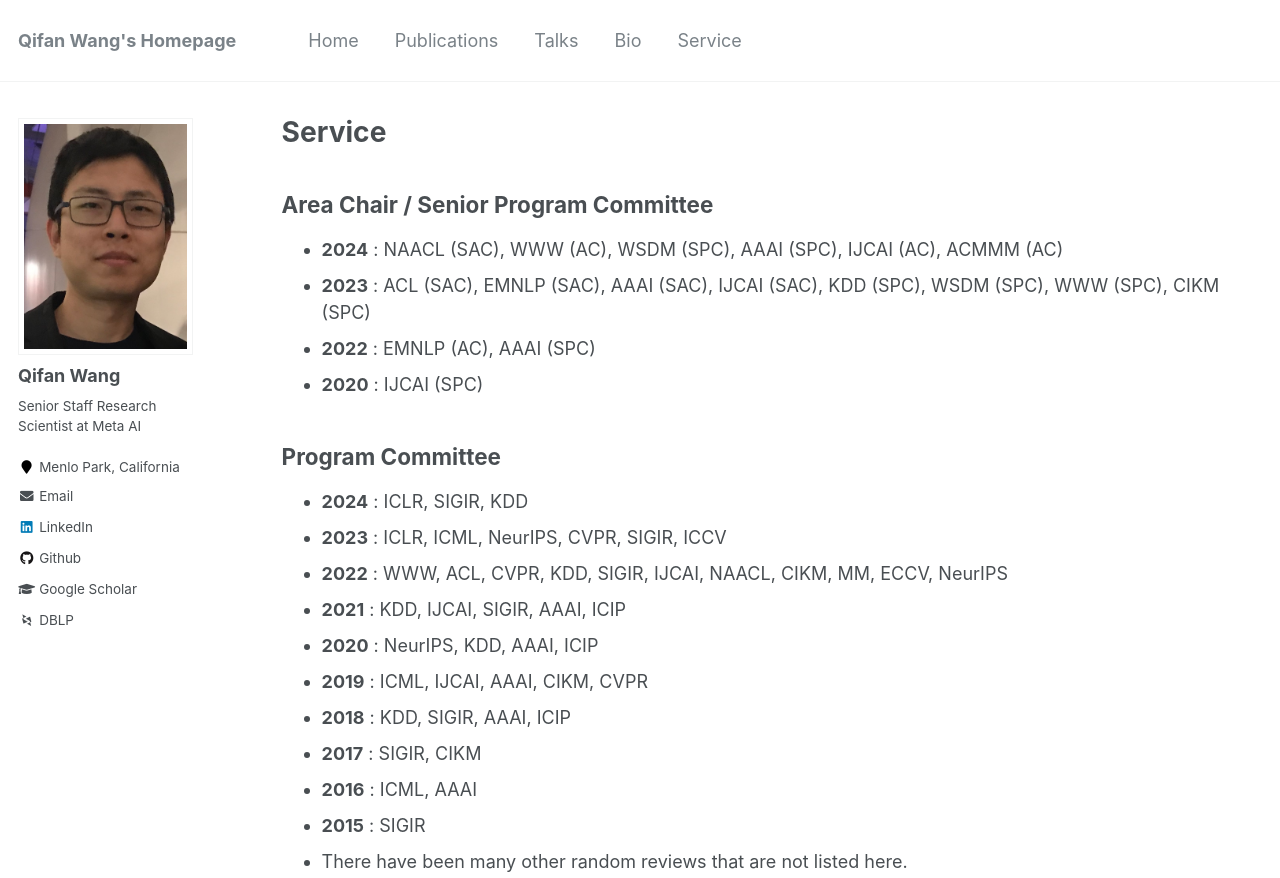
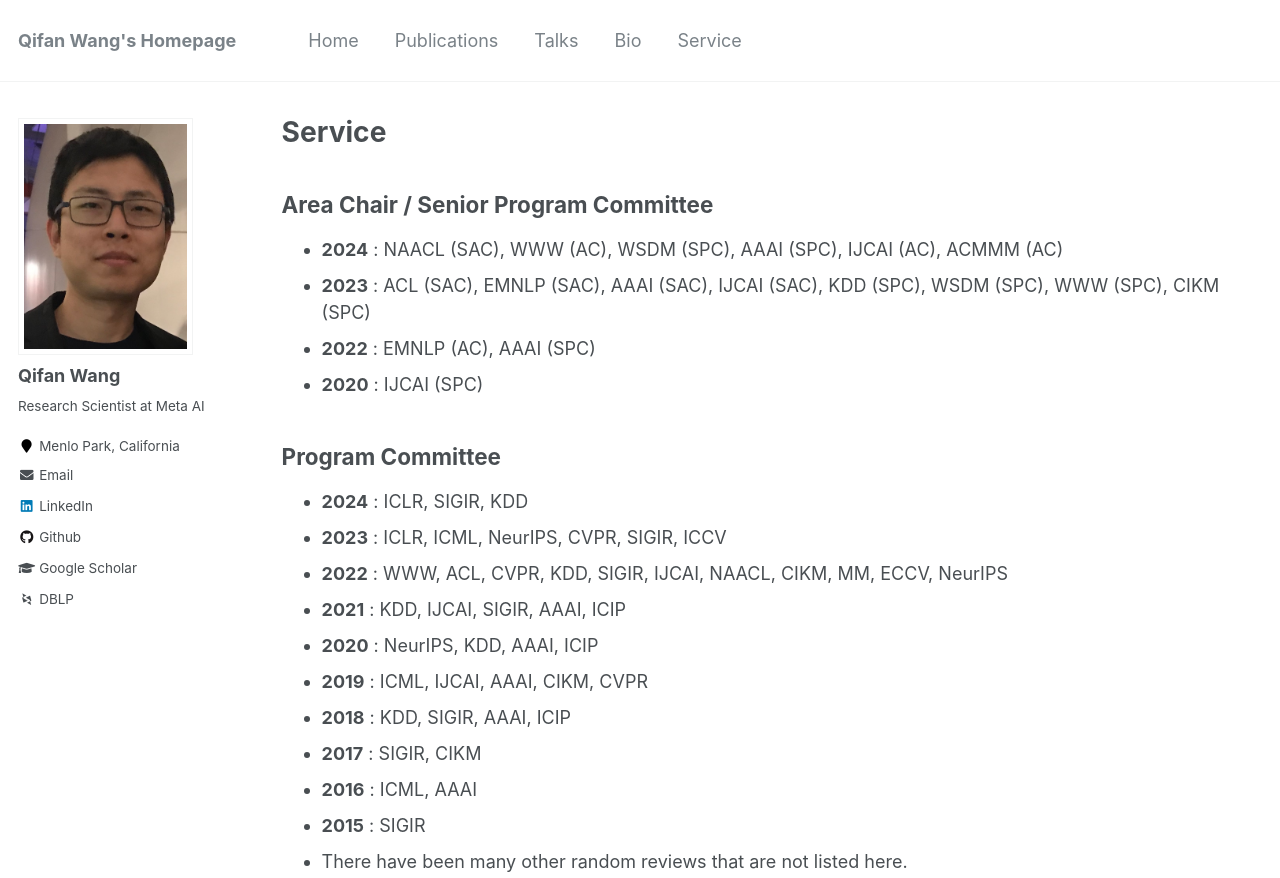
Before and after one commit to wqfcr/wqfcr.github.io, a plain HTML site: page service/index.html in a window 1280 px wide. Shown: the top 878 px of the page. Drawn offline with nearby package versions, Linux system fonts and the light colour scheme; some packages are replaced by stand-ins of ours.

Commit message:
Update index.html

```diff
--- a/service/index.html
+++ b/service/index.html
@@ -98,7 +98,7 @@
                     </div>
                     <div class="author__content">
                         <h3 class="author__name">Qifan Wang</h3>
-                        <p class="author__bio">Senior Staff Research Scientist at Meta AI</p>
+                        <p class="author__bio">Research Scientist at Meta AI</p>
                     </div>
                     <div class="author__urls-wrapper">
                         <button class="btn btn--inverse">Follow</button>
```
